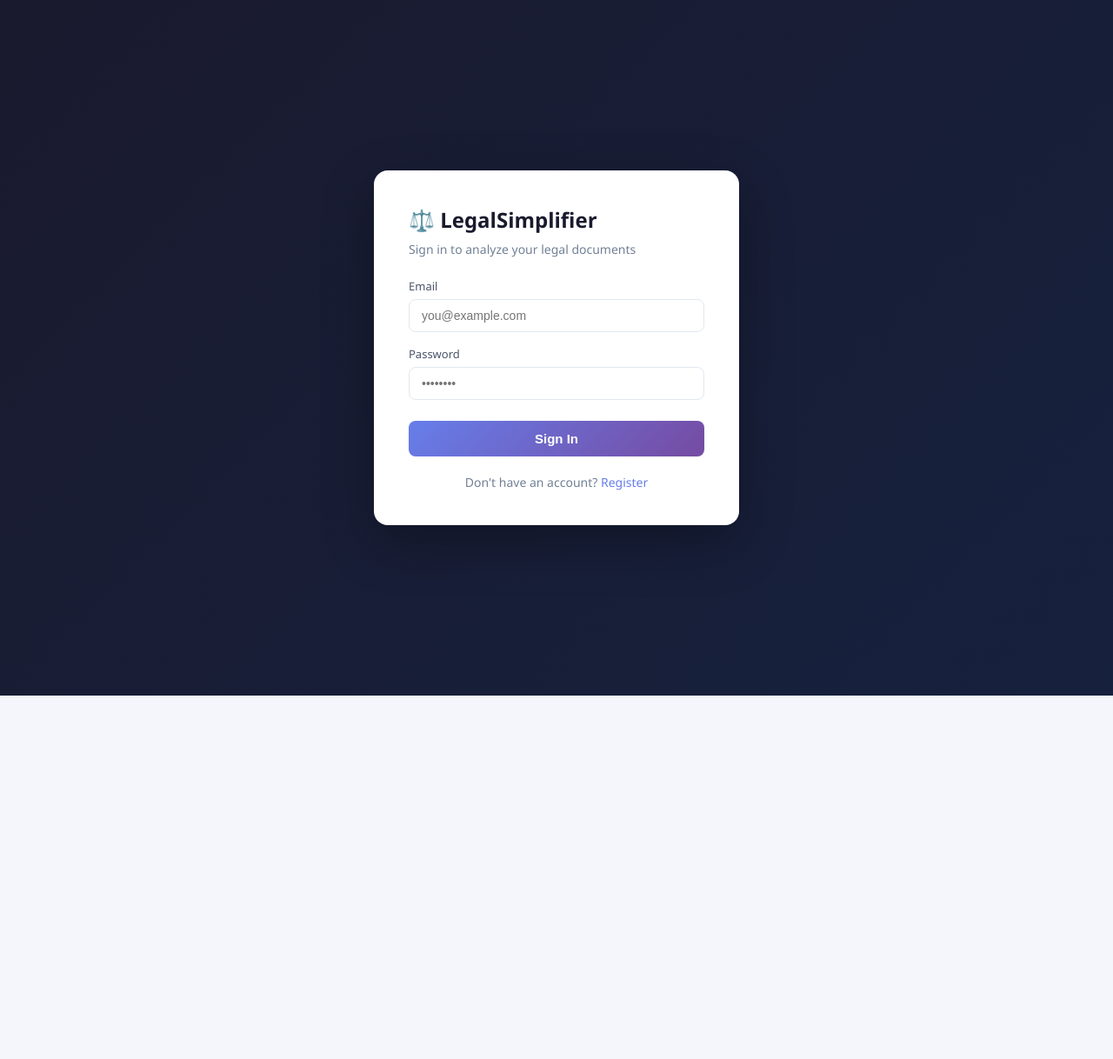
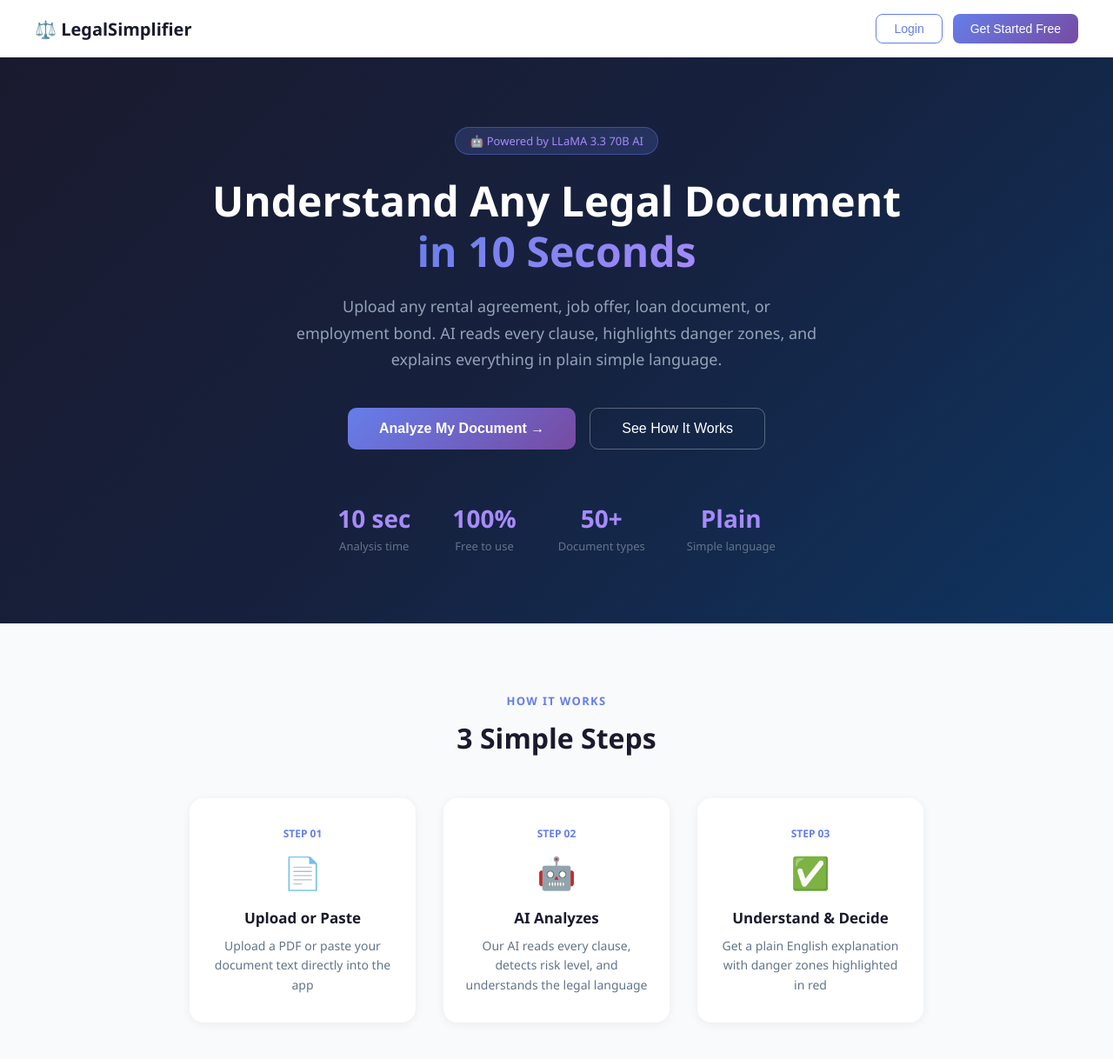
Before and after one commit to LakshmiVisalakshi25/Legal_Simplifier, a React (Create React App) app in the folder frontend/: page / in a window 1280 px wide. Shown: the top 1218 px of the page at 87% size. Before the commit the page ends 800 px from the top, so only its background shows below. Built offline with nearby package versions, Linux system fonts and the light colour scheme.

Commit message:
Modified

```diff
--- a/frontend/src/App.js
+++ b/frontend/src/App.js
@@ -1,6 +1,7 @@
 import React, { useState, useEffect } from 'react';
 import { BrowserRouter, Routes, Route, Navigate } from 'react-router-dom';
 import { Toaster } from 'react-hot-toast';
+import Home from './pages/Home';
 import Auth from './pages/Auth';
 import Upload from './pages/Upload';
 import Result from './pages/Result';
@@ -22,20 +23,22 @@ export default function App() {
   };
 
   const logout = () => {
-    localStorage.removeItem('user');
-    localStorage.removeItem('token');
-    setUser(null);
-  };
+  localStorage.removeItem('user');
+  localStorage.removeItem('token');
+  setUser(null);
+  window.location.href = '/';
+};
 
   return (
     <BrowserRouter>
       <Toaster position="top-right" />
       {user && <Navbar user={user} logout={logout} />}
       <Routes>
-        <Route path="/" element={user ? <Navigate to="/upload" /> : <Auth login={login} />} />
-        <Route path="/upload" element={user ? <Upload /> : <Navigate to="/" />} />
-        <Route path="/result/:id" element={user ? <Result /> : <Navigate to="/" />} />
-        <Route path="/history" element={user ? <History /> : <Navigate to="/" />} />
+        <Route path="/" element={user ? <Navigate to="/upload" /> : <Home />} />
+        <Route path="/auth" element={user ? <Navigate to="/upload" /> : <Auth login={login} />} />
+        <Route path="/upload" element={user ? <Upload /> : <Navigate to="/auth" />} />
+        <Route path="/result/:id" element={user ? <Result /> : <Navigate to="/auth" />} />
+        <Route path="/history" element={user ? <History /> : <Navigate to="/auth" />} />
       </Routes>
     </BrowserRouter>
   );
--- a/frontend/src/components/Navbar.js
+++ b/frontend/src/components/Navbar.js
@@ -3,13 +3,19 @@ import { useNavigate } from 'react-router-dom';
 
 export default function Navbar({ user, logout }) {
   const navigate = useNavigate();
+
+  const handleLogout = () => {
+    logout();
+    navigate('/');
+  };
+
   return (
     <div className="navbar">
       <h1 onClick={() => navigate('/upload')} style={{ cursor: 'pointer' }}>⚖️ LegalSimplifier</h1>
       <div style={{ display: 'flex', alignItems: 'center', gap: '16px' }}>
         <span onClick={() => navigate('/history')} style={{ color: '#a0aec0', cursor: 'pointer', fontSize: '14px' }}>📋 History</span>
         <span style={{ color: '#a0aec0', fontSize: '14px' }}>Hi, {user.name}</span>
-        <button className="nav-btn" onClick={logout}>Logout</button>
+        <button className="nav-btn" onClick={handleLogout}>Logout</button>
       </div>
     </div>
   );
--- /dev/null
+++ b/frontend/src/pages/Home.js
@@ -0,0 +1,128 @@
+import React from 'react';
+import { useNavigate } from 'react-router-dom';
+
+export default function Home() {
+  const navigate = useNavigate();
+
+  return (
+    <div style={{ fontFamily: "'Segoe UI', sans-serif" }}>
+
+      {/* Navbar */}
+      <div style={{ background: '#fff', padding: '16px 40px', display: 'flex', justifyContent: 'space-between', alignItems: 'center', boxShadow: '0 1px 4px rgba(0,0,0,0.08)' }}>
+        <div style={{ fontSize: '20px', fontWeight: '700', color: '#1a1a2e' }}>⚖️ LegalSimplifier</div>
+        <div style={{ display: 'flex', gap: '12px' }}>
+          <button onClick={() => navigate('/auth')} style={{ background: 'transparent', border: '1px solid #667eea', color: '#667eea', padding: '8px 20px', borderRadius: '8px', fontSize: '14px', cursor: 'pointer' }}>Login</button>
+          <button onClick={() => navigate('/auth')} style={{ background: 'linear-gradient(135deg, #667eea, #764ba2)', border: 'none', color: '#fff', padding: '8px 20px', borderRadius: '8px', fontSize: '14px', cursor: 'pointer' }}>Get Started Free</button>
+        </div>
+      </div>
+
+      {/* Hero Section */}
+      <div style={{ background: 'linear-gradient(135deg, #1a1a2e 0%, #16213e 50%, #0f3460 100%)', padding: '80px 40px', textAlign: 'center' }}>
+        <div style={{ display: 'inline-block', background: 'rgba(102,126,234,0.2)', border: '1px solid rgba(102,126,234,0.4)', borderRadius: '20px', padding: '6px 16px', fontSize: '13px', color: '#a78bfa', marginBottom: '24px' }}>
+          🤖 Powered by LLaMA 3.3 70B AI
+        </div>
+        <h1 style={{ fontSize: '48px', fontWeight: '800', color: '#fff', marginBottom: '20px', lineHeight: '1.2' }}>
+          Understand Any Legal Document<br />
+          <span style={{ background: 'linear-gradient(135deg, #667eea, #a78bfa)', WebkitBackgroundClip: 'text', WebkitTextFillColor: 'transparent' }}>in 10 Seconds</span>
+        </h1>
+        <p style={{ fontSize: '18px', color: '#94a3b8', maxWidth: '600px', margin: '0 auto 40px', lineHeight: '1.7' }}>
+          Upload any rental agreement, job offer, loan document, or employment bond. AI reads every clause, highlights danger zones, and explains everything in plain simple language.
+        </p>
+        <div style={{ display: 'flex', gap: '16px', justifyContent: 'center', flexWrap: 'wrap' }}>
+          <button onClick={() => navigate('/auth')} style={{ background: 'linear-gradient(135deg, #667eea, #764ba2)', border: 'none', color: '#fff', padding: '14px 36px', borderRadius: '10px', fontSize: '16px', fontWeight: '600', cursor: 'pointer' }}>
+            Analyze My Document →
+          </button>
+          <button onClick={() => navigate('/auth')} style={{ background: 'transparent', border: '1px solid rgba(255,255,255,0.3)', color: '#fff', padding: '14px 36px', borderRadius: '10px', fontSize: '16px', cursor: 'pointer' }}>
+            See How It Works
+          </button>
+        </div>
+
+        {/* Stats */}
+        <div style={{ display: 'flex', justifyContent: 'center', gap: '48px', marginTop: '60px', flexWrap: 'wrap' }}>
+          {[['10 sec', 'Analysis time'], ['100%', 'Free to use'], ['50+', 'Document types'], ['Plain', 'Simple language']].map(([num, label]) => (
+            <div key={label} style={{ textAlign: 'center' }}>
+              <div style={{ fontSize: '28px', fontWeight: '700', color: '#a78bfa' }}>{num}</div>
+              <div style={{ fontSize: '13px', color: '#64748b', marginTop: '4px' }}>{label}</div>
+            </div>
+          ))}
+        </div>
+      </div>
+
+      {/* How It Works */}
+      <div style={{ background: '#f8fafc', padding: '80px 40px', textAlign: 'center' }}>
+        <div style={{ fontSize: '13px', color: '#667eea', fontWeight: '600', letterSpacing: '0.1em', textTransform: 'uppercase', marginBottom: '12px' }}>How It Works</div>
+        <h2 style={{ fontSize: '32px', fontWeight: '700', color: '#1a1a2e', marginBottom: '48px' }}>3 Simple Steps</h2>
+        <div style={{ display: 'flex', justifyContent: 'center', gap: '32px', flexWrap: 'wrap', maxWidth: '900px', margin: '0 auto' }}>
+          {[
+            { step: '01', icon: '📄', title: 'Upload or Paste', desc: 'Upload a PDF or paste your document text directly into the app' },
+            { step: '02', icon: '🤖', title: 'AI Analyzes', desc: 'Our AI reads every clause, detects risk level, and understands the legal language' },
+            { step: '03', icon: '✅', title: 'Understand & Decide', desc: 'Get a plain English explanation with danger zones highlighted in red' },
+          ].map(({ step, icon, title, desc }) => (
+            <div key={step} style={{ background: '#fff', borderRadius: '16px', padding: '32px 24px', width: '260px', boxShadow: '0 2px 12px rgba(0,0,0,0.06)', textAlign: 'center' }}>
+              <div style={{ fontSize: '12px', fontWeight: '700', color: '#667eea', marginBottom: '12px' }}>STEP {step}</div>
+              <div style={{ fontSize: '36px', marginBottom: '16px' }}>{icon}</div>
+              <h3 style={{ fontSize: '17px', fontWeight: '600', color: '#1a1a2e', marginBottom: '10px' }}>{title}</h3>
+              <p style={{ fontSize: '14px', color: '#64748b', lineHeight: '1.6' }}>{desc}</p>
+            </div>
+          ))}
+        </div>
+      </div>
+
+      {/* Features */}
+      <div style={{ background: '#fff', padding: '80px 40px', textAlign: 'center' }}>
+        <div style={{ fontSize: '13px', color: '#667eea', fontWeight: '600', letterSpacing: '0.1em', textTransform: 'uppercase', marginBottom: '12px' }}>Features</div>
+        <h2 style={{ fontSize: '32px', fontWeight: '700', color: '#1a1a2e', marginBottom: '48px' }}>Everything You Need</h2>
+        <div style={{ display: 'flex', justifyContent: 'center', gap: '24px', flexWrap: 'wrap', maxWidth: '1000px', margin: '0 auto' }}>
+          {[
+            { icon: '🔴', title: 'Danger Clause Detection', desc: 'Dangerous clauses highlighted in red so you never miss a trap' },
+            { icon: '📊', title: 'Overall Risk Score', desc: 'Instant Low / Medium / High risk rating for the entire document' },
+            { icon: '💬', title: 'Plain English Explanation', desc: 'Every clause explained like a friend, not a lawyer' },
+            { icon: '📋', title: 'Key Things to Know', desc: 'Top 3 most important things before you sign, summarized clearly' },
+            { icon: '📁', title: 'PDF & Text Support', desc: 'Upload PDF files or paste text — both work perfectly' },
+            { icon: '🕐', title: 'Analysis History', desc: 'All your past document analyses saved and accessible anytime' },
+          ].map(({ icon, title, desc }) => (
+            <div key={title} style={{ background: '#f8fafc', borderRadius: '12px', padding: '24px', width: '280px', textAlign: 'left' }}>
+              <div style={{ fontSize: '28px', marginBottom: '12px' }}>{icon}</div>
+              <h3 style={{ fontSize: '15px', fontWeight: '600', color: '#1a1a2e', marginBottom: '8px' }}>{title}</h3>
+              <p style={{ fontSize: '13px', color: '#64748b', lineHeight: '1.6' }}>{desc}</p>
+            </div>
+          ))}
+        </div>
+      </div>
+
+      {/* Who Is It For */}
+      <div style={{ background: '#f8fafc', padding: '80px 40px', textAlign: 'center' }}>
+        <h2 style={{ fontSize: '32px', fontWeight: '700', color: '#1a1a2e', marginBottom: '48px' }}>Who Is It For?</h2>
+        <div style={{ display: 'flex', justifyContent: 'center', gap: '24px', flexWrap: 'wrap', maxWidth: '900px', margin: '0 auto' }}>
+          {[
+            { icon: '🎓', title: 'Students', desc: 'Understand college bonds, hostel agreements, and internship offer letters before signing' },
+            { icon: '💼', title: 'Job Seekers', desc: 'Know exactly what you\'re agreeing to in employment bonds and offer letters' },
+            { icon: '🏠', title: 'Tenants', desc: 'Understand every clause in your rental agreement before paying the deposit' },
+            { icon: '🏢', title: 'Small Businesses', desc: 'Review vendor contracts and service agreements without expensive lawyers' },
+          ].map(({ icon, title, desc }) => (
+            <div key={title} style={{ background: '#fff', borderRadius: '12px', padding: '24px', width: '200px', textAlign: 'center', boxShadow: '0 2px 8px rgba(0,0,0,0.06)' }}>
+              <div style={{ fontSize: '32px', marginBottom: '12px' }}>{icon}</div>
+              <h3 style={{ fontSize: '15px', fontWeight: '600', color: '#1a1a2e', marginBottom: '8px' }}>{title}</h3>
+              <p style={{ fontSize: '13px', color: '#64748b', lineHeight: '1.6' }}>{desc}</p>
+            </div>
+          ))}
+        </div>
+      </div>
+
+      {/* CTA */}
+      <div style={{ background: 'linear-gradient(135deg, #667eea, #764ba2)', padding: '80px 40px', textAlign: 'center' }}>
+        <h2 style={{ fontSize: '36px', fontWeight: '700', color: '#fff', marginBottom: '16px' }}>Don't Sign Blind</h2>
+        <p style={{ fontSize: '18px', color: 'rgba(255,255,255,0.8)', marginBottom: '36px' }}>Understand what you're agreeing to before it's too late</p>
+        <button onClick={() => navigate('/auth')} style={{ background: '#fff', border: 'none', color: '#667eea', padding: '16px 48px', borderRadius: '10px', fontSize: '16px', fontWeight: '700', cursor: 'pointer' }}>
+          Analyze Your Document Free →
+        </button>
+      </div>
+
+      {/* Footer */}
+      <div style={{ background: '#1a1a2e', padding: '24px 40px', textAlign: 'center' }}>
+        <p style={{ color: '#64748b', fontSize: '13px' }}>⚖️ LegalSimplifier — Built with React, Node.js, MongoDB & LLaMA AI</p>
+      </div>
+
+    </div>
+  );
+}
```
